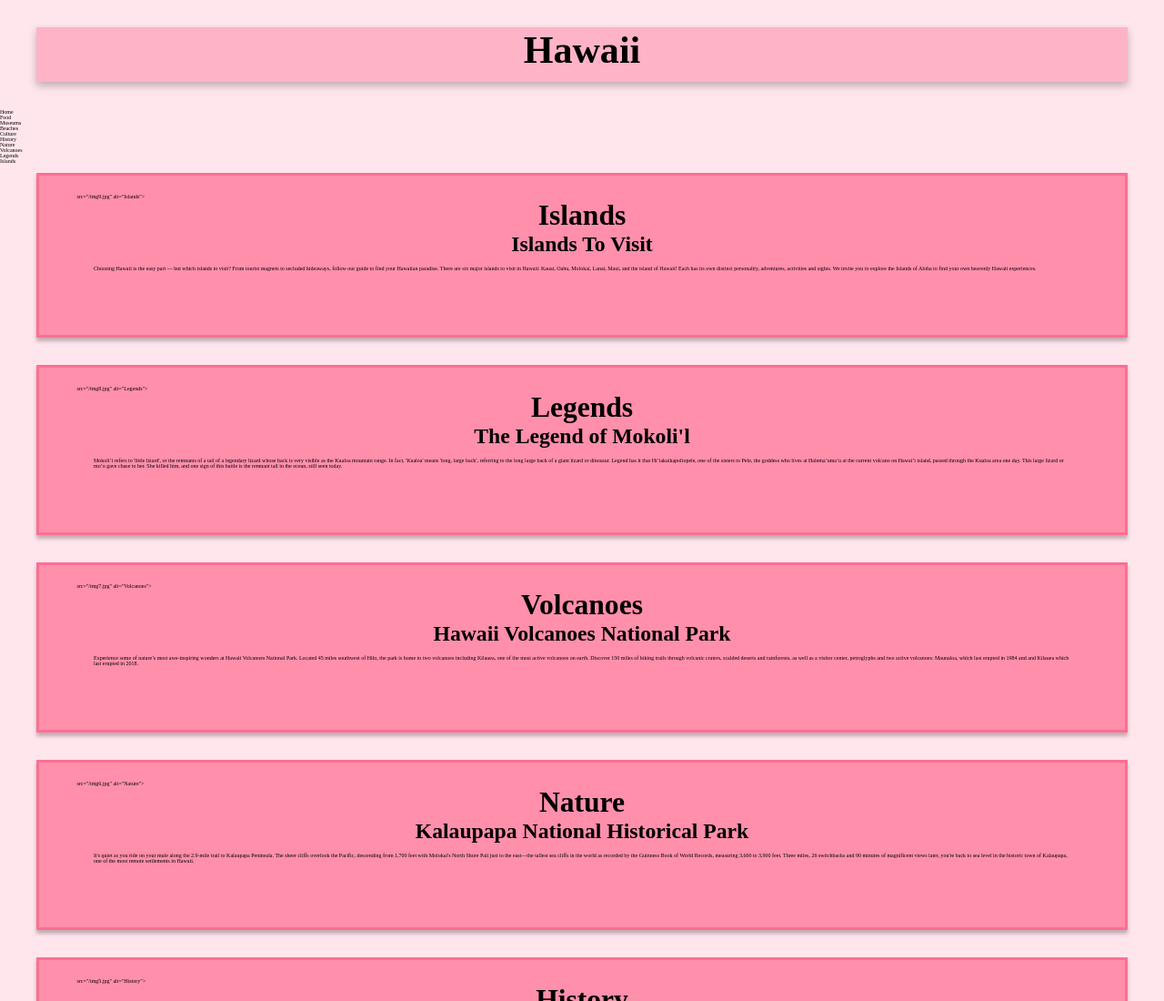
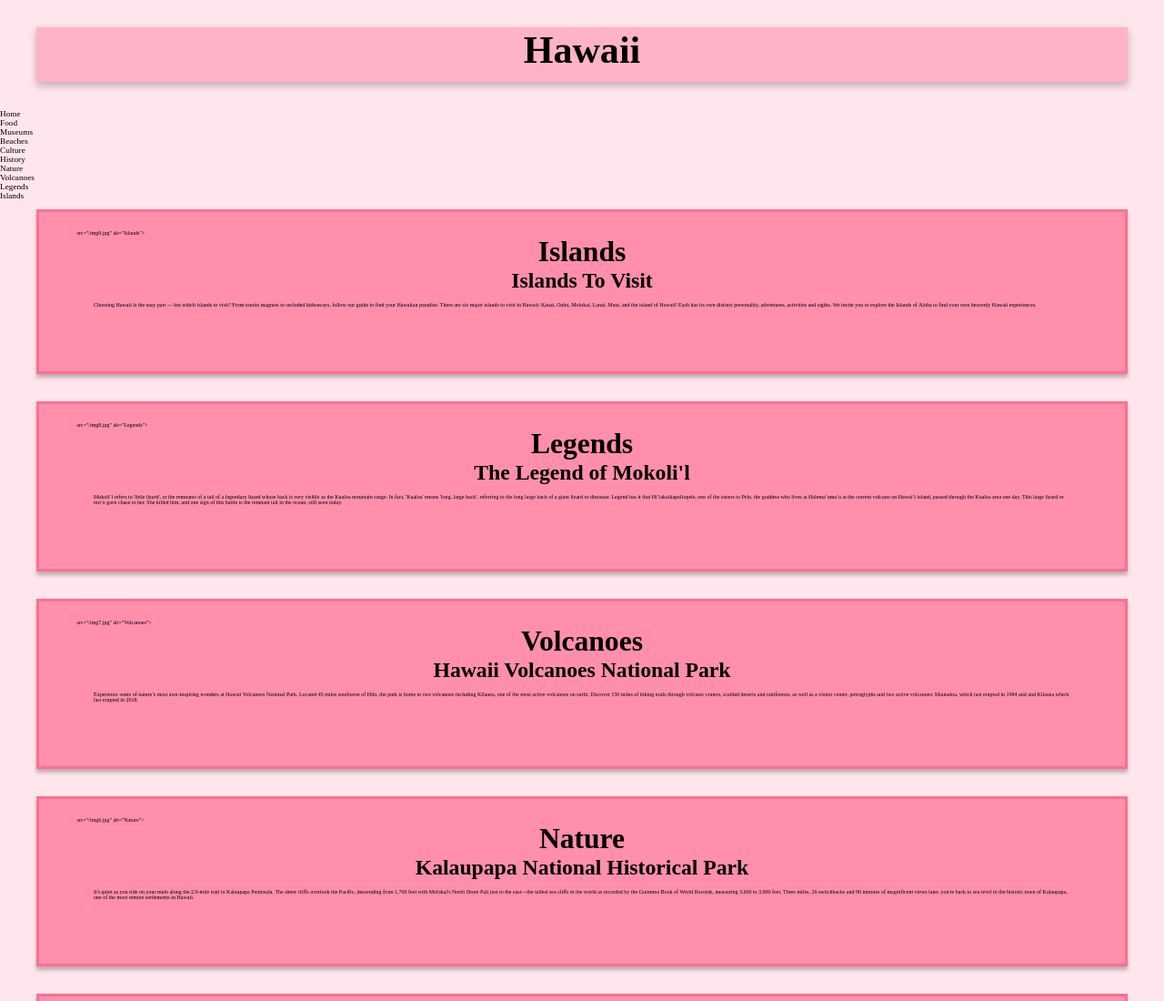
Before and after one commit to staten-island-tech/design-scaffold-project-choice-ligma, a website built with Vite: page vite-project/index.html in a window 1280 px wide. Shown: the top 1100 px of the page at 91% size. Built offline with nearby package versions, Linux system fonts and the light colour scheme.

Commit message:
3/29/2022

```diff
--- a/vite-project/style.css
+++ b/vite-project/style.css
@@ -33,5 +33,9 @@
   --h2: 3.157rem;
   --h3: 2.369rem;
 
+  /*font family*/
+  --pink-font: font-family: 'Montagu Slab', serif;
+  --blue-font: font-family: 'Quicksand', sans-serif;
+
   /*intentions (optional)*/
 }
--- a/vite-project/variables.css
+++ b/vite-project/variables.css
@@ -24,7 +24,6 @@
 #hawaii {
     background-color: #FFE5EC;
 }
-
 
 #header {
     height: 6rem;
@@ -53,6 +52,11 @@
     padding: 2rem 4rem 6rem 4rem;
 }
 
+#navbar{
+    display: flex;
+    font-size: var(--h3);
+}
+
 .navbar-list-sections {
     justify-content: space-evenly;
 }
```
